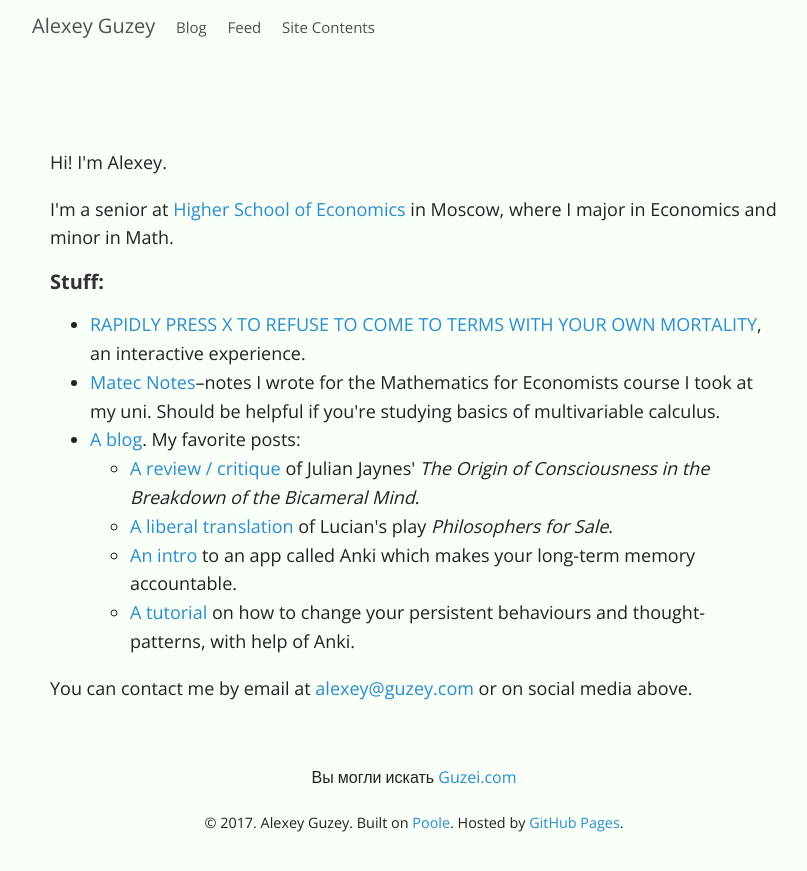
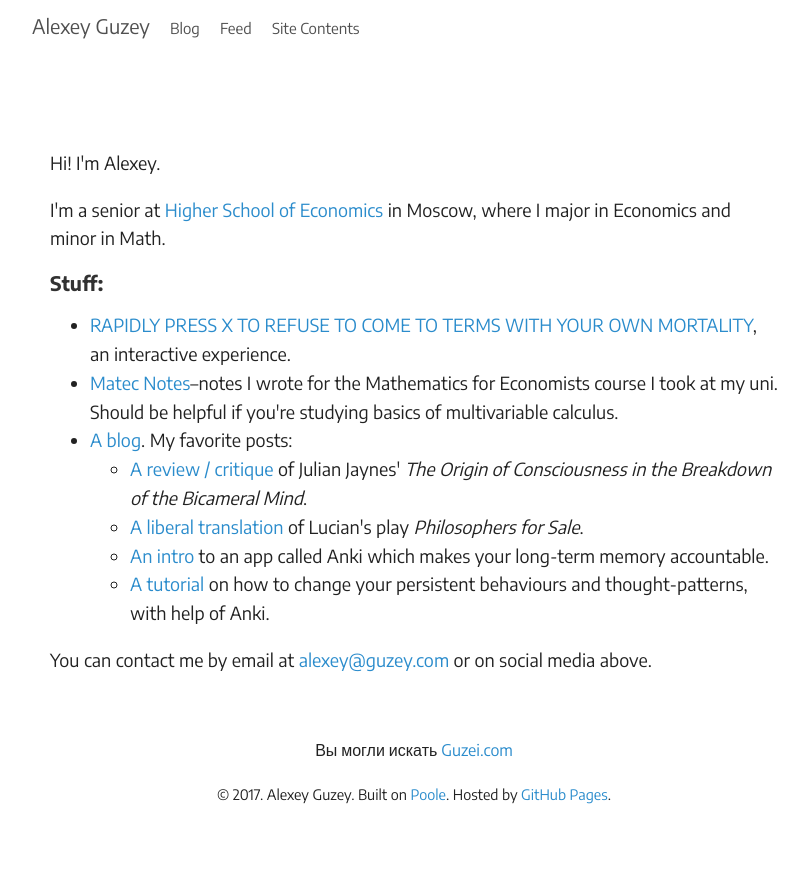
Before and after one commit to guzey/guzey.github.io1, a Jekyll site: the page built from index.html, in a window 1280 px wide. Shown: the top 871 px of the page, without its empty margins (226-1033 px from the left). Built offline with Jekyll 4.4.1, drawn with Linux system fonts in a browser that asks for light colours; a style sheet for code colours, icons or effects is not loaded.

Commit message:
switch background to write and type to Encode Sans

```diff
--- a/_includes/head.html
+++ b/_includes/head.html
@@ -12,8 +12,7 @@
     </title>
 
     <!-- Font -->
-    <link href='https://fonts.googleapis.com/css?family=Source+Sans+Pro:300,400,600,700' rel='stylesheet' type='text/css'>
-    <link href='https://fonts.googleapis.com/css?family=Open+Sans:300,400,600,700' rel='stylesheet' type='text/css'>
+    <link href="https://fonts.googleapis.com/css?family=Encode+Sans:300,400,600,700" rel="stylesheet">
     <!-- CSS -->
     <link rel="stylesheet" href="/public/css/poole.css">
     <link rel="stylesheet" href="/public/css/syntax.css">
--- a/public/css/poole.css
+++ b/public/css/poole.css
@@ -7,7 +7,6 @@
 
 html {
     color: #222;
-    background-color: #f7fff7;
 }
 
 body {
@@ -16,7 +15,7 @@
     font-size: 18px;
     font-weight: 400;
     line-height: 1.6;
-    font-family: 'Open Sans', sans-serif;
+    font-family: 'Encode Sans', sans-serif;
 }
 
 
```
